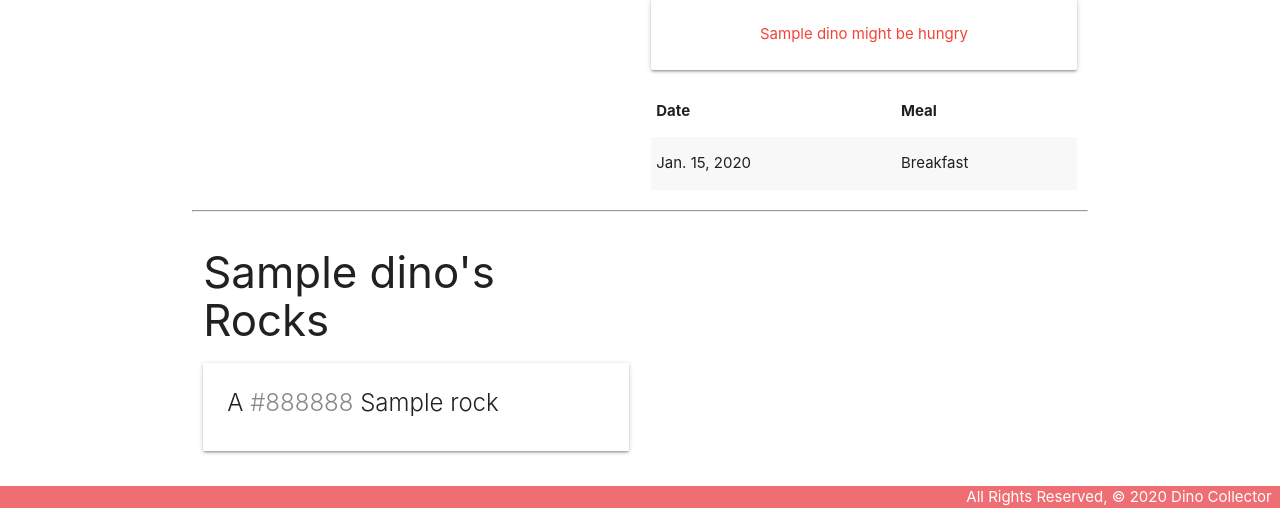
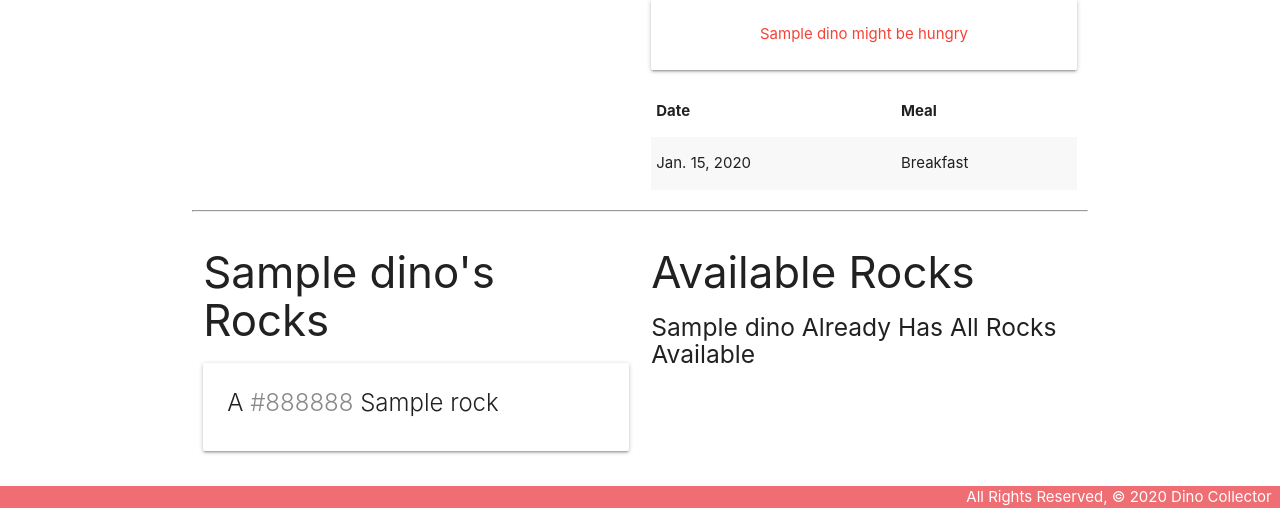
Before and after one commit to dnocentini/dinocollector, a Django app: page /dinos/1/ in a window 1280 px wide. Shown: the part 457-965 px from the top of the page. Run offline with Django 3.2, Linux system fonts and the light colour scheme; tables that the repository leaves empty hold one stand-in row (values such as "Sample post").

Commit message:
display a list of unassociated rocks

```diff
--- a/main_app/templates/dinos/detail.html
+++ b/main_app/templates/dinos/detail.html
@@ -68,6 +68,28 @@
     <h5>No Rocks :(</h5>
     {% endif %}
   </div>
+  <div class="col s6">
+      <h3>Available Rocks</h3>
+      {% if rocks.count %}
+        {% for rock in rocks.all %}
+          <div class="card">
+            <div class="card-content">
+              <span class="card-title">
+                A <span style="color: {{ rock.color }}">{{ rock.color }}</span> {{ rock.name }}
+              </span>
+            </div>
+            <div class="card-action">
+              <form action="{% url 'assoc_rock' dino.id rock.id %}" method="post">
+                {% csrf_token %}
+                <button type="submit" class="btn">Add</button>
+              </form>
+            </div>
+          </div>
+        {% endfor %}
+      {% else %}
+        <h5>{{dino.name}} Already Has All Rocks Available</h5>
+      {% endif %}
+    </div>
 </div>
 
 <script>
--- a/main_app/urls.py
+++ b/main_app/urls.py
@@ -10,6 +10,7 @@ urlpatterns = [
     path('dinos/<int:pk>/update/', views.DinoUpdate.as_view(), name='dinos_update'),
     path('dinos/<int:pk>/delete/', views.DinoDelete.as_view(), name='dinos_delete'),
     path('dinos/<int:dino_id>/add_feeding/', views.add_feeding, name='add_feeding'),
+    path('dinos/<int:dino_id>/assoc_rock/<int:rock_id>/', views.assoc_rock, name='assoc_rock'),
     path('rocks/', views.RockList.as_view(), name='rocks_index'),
     path('rocks/<int:pk>/', views.RockDetail.as_view(), name='rocks_detail'),
     path('rocks/create/', views.RockCreate.as_view(), name='rocks_create'),
--- a/main_app/views.py
+++ b/main_app/views.py
@@ -21,8 +21,10 @@ def dinos_index(request):
 def dinos_detail(request, dino_id):
     dino = Dino.objects.get(id=dino_id)
     feeding_form = FeedingForm()
+    rocks_dino_doesnt_have = Rock.objects.exclude(id__in = dino.rocks.all().values_list('id'))
     return render(request, 'dinos/detail.html', {
-        'dino': dino, 'feeding_form': feeding_form
+        'dino': dino, 'feeding_form': feeding_form,
+        'rocks': rocks_dino_doesnt_have
     })
 
 def add_feeding(request, dino_id):
@@ -62,3 +64,7 @@ class RockUpdate(UpdateView):
 class RockDelete(DeleteView):
     model = Rock
     success_url = '/rocks/'
+
+def assoc_rock(request, dino_id, rock_id):
+    Dino.objects.get(id=dino_id).rocks.add(rock_id)
+    return redirect('detail', dino_id=dino_id)
```
